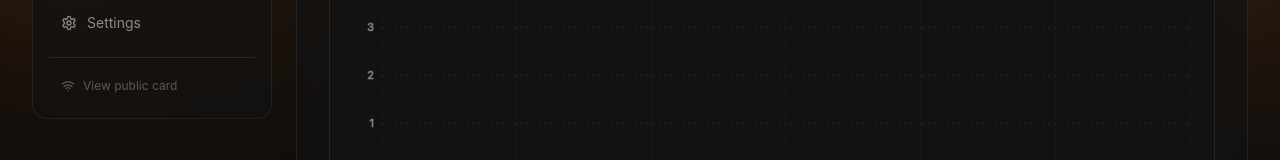
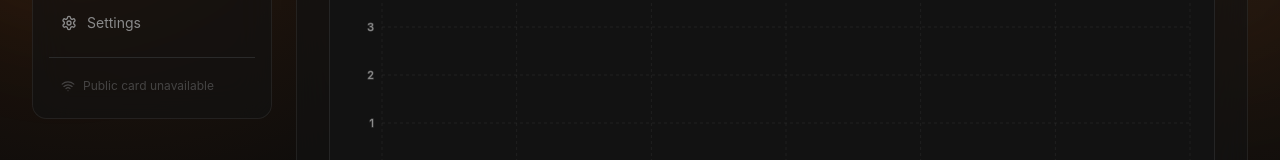
Before and after one commit to dediosardie/tap-shuttlup, a Next.js app: page /dashboard in a window 1280 px wide. Shown: the part 362-522 px from the top of the page. Built offline with nearby package versions, Linux system fonts and the light colour scheme; no server answers.

Commit message:
Reset, Confirm, Magic Link

```diff
--- a/components/dashboard/dashboard-shell.tsx
+++ b/components/dashboard/dashboard-shell.tsx
@@ -22,7 +22,7 @@ const navItems = [
 
 export function DashboardShell({ title, children }: { title: string; children: React.ReactNode }) {
   const pathname = usePathname();
-  const [publicProfileHref, setPublicProfileHref] = useState<string>("/tap/demo");
+  const [publicProfileHref, setPublicProfileHref] = useState<string | null>(null);
 
   useEffect(() => {
     async function loadPublicProfileHref() {
@@ -104,6 +104,7 @@ export function DashboardShell({ title, children }: { title: string; children: R
 
           {/* View public profile link */}
           <div className="mt-3 px-1">
+            {publicProfileHref ? (
               <Link
                 href={publicProfileHref}
                 target="_blank"
@@ -112,6 +113,12 @@ export function DashboardShell({ title, children }: { title: string; children: R
                 <Wifi className="h-3.5 w-3.5" />
                 View public card
               </Link>
+            ) : (
+              <span className="flex items-center gap-2 rounded-xl px-2 py-2 text-xs text-[var(--text-disabled)]/70">
+                <Wifi className="h-3.5 w-3.5" />
+                Public card unavailable
+              </span>
+            )}
           </div>
         </aside>
 
--- a/src/app/components/dashboard/DashboardShell.tsx
+++ b/src/app/components/dashboard/DashboardShell.tsx
@@ -25,7 +25,7 @@ export function DashboardShell({
   children: React.ReactNode;
 }) {
   const { pathname } = useLocation();
-  const [publicProfileHref, setPublicProfileHref] = useState("/tap/demo");
+  const [publicProfileHref, setPublicProfileHref] = useState<string | null>(null);
 
   useEffect(() => {
     async function loadPublicProfileHref() {
@@ -91,6 +91,7 @@ export function DashboardShell({
           <div className="mt-4 h-px bg-[var(--border-muted)]" />
 
           <div className="mt-3 px-1">
+            {publicProfileHref ? (
               <Link
                 to={publicProfileHref}
                 target="_blank"
@@ -99,6 +100,12 @@ export function DashboardShell({
                 <Wifi className="h-3.5 w-3.5" />
                 View public card
               </Link>
+            ) : (
+              <span className="flex items-center gap-2 rounded-xl px-2 py-2 text-xs text-[var(--text-disabled)]/70">
+                <Wifi className="h-3.5 w-3.5" />
+                Public card unavailable
+              </span>
+            )}
           </div>
         </aside>
 
```
Lines whose indentation alone changed are shown as unchanged.
